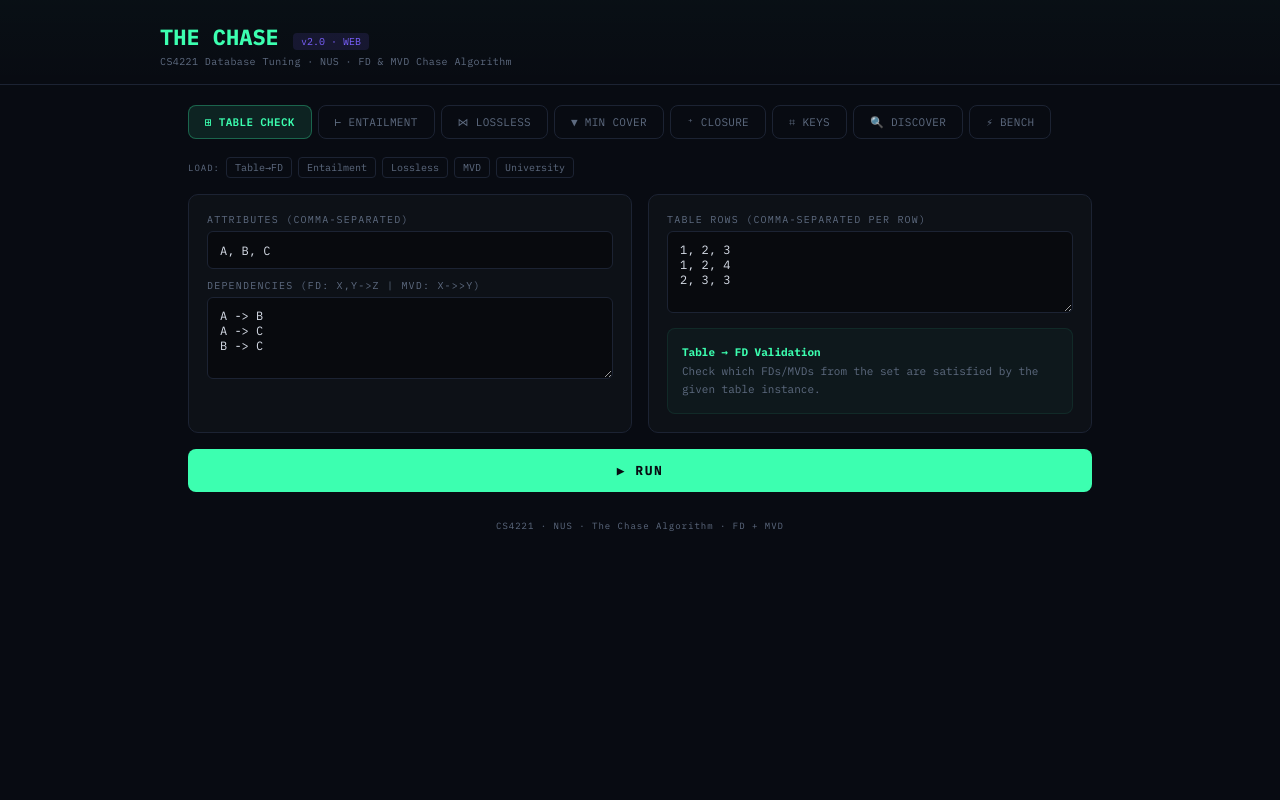
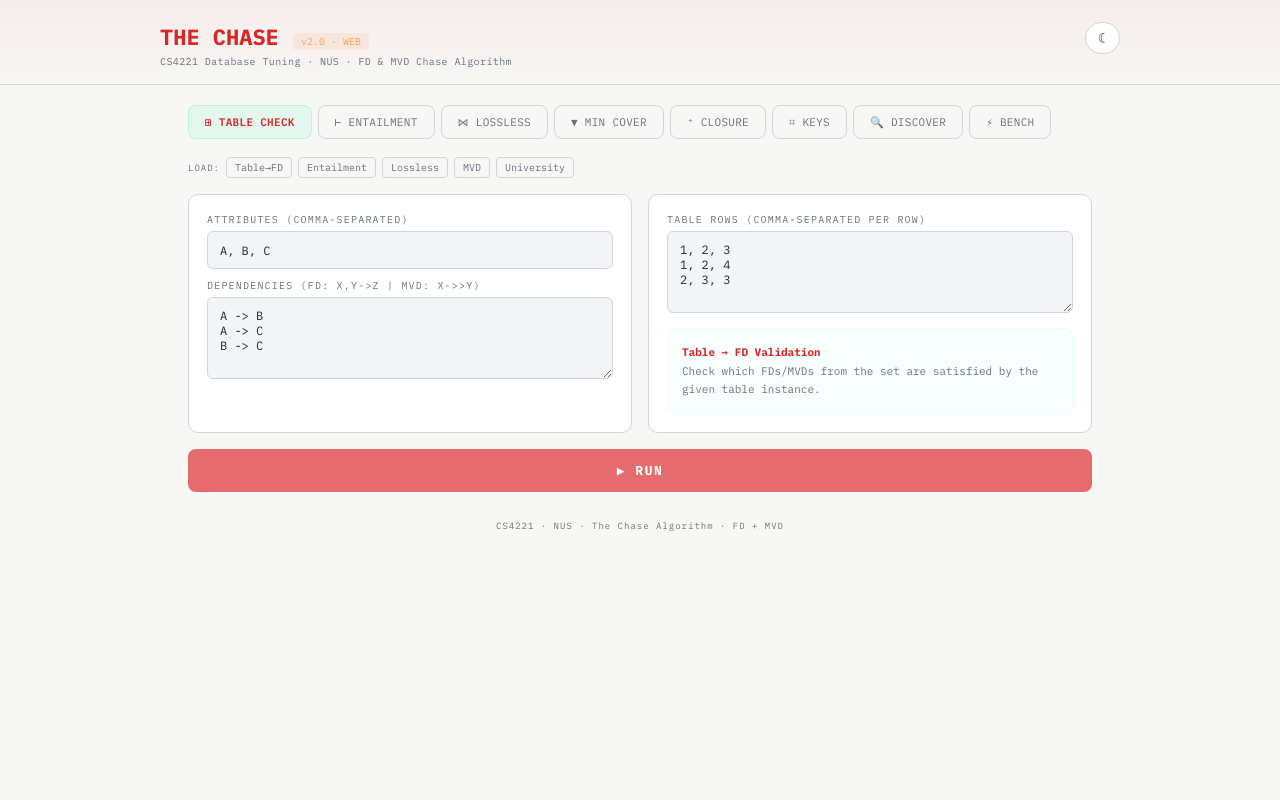
Before and after one commit to raynertjx/cs4221-chase, a Flask app: page / in a window 1280 px wide. Run offline with Flask 3, Linux system fonts and the light colour scheme.

Commit message:
add light mode and theme toggle button

```diff
--- a/web/templates/index.html
+++ b/web/templates/index.html
@@ -21,6 +21,18 @@
     --mono: 'IBM Plex Mono', monospace;
     --sans: 'DM Sans', sans-serif;
   }
+  body[data-theme="light"] {
+    --accent: #D62828;
+    --accent2: #F4A261;
+    --red: #D62828;
+    --yellow: #FCBF49;
+    --text: #1F2937;
+    --dim: #6B7280;
+    --bg: #F7F7F5;
+    --surface: #FFFFFF;
+    --surface2: #F8FAFC;
+    --border: #D1D5DB;
+  }
   * { box-sizing: border-box; margin: 0; padding: 0; }
   body { background: var(--bg); color: var(--text); font-family: var(--sans); min-height: 100vh; }
   ::selection { background: rgba(60,255,176,.25); }
@@ -30,10 +42,19 @@
   /* Layout */
   .header { border-bottom: 1px solid var(--border); padding: 22px 28px 16px;
     background: linear-gradient(180deg, rgba(60,255,176,.02), transparent); }
+  body[data-theme="light"] .header { background: linear-gradient(180deg, rgba(229,107,111,.08), transparent); }
+  .header-top { display: flex; justify-content: space-between; align-items: flex-start; gap: 16px; }
+  .header-copy { min-width: 0; }
   .header h1 { font-family: var(--mono); font-size: 22px; font-weight: 700; color: var(--accent); display: inline; }
   .header .badge { font-family: var(--mono); font-size: 10px; color: var(--accent2);
     background: rgba(123,97,255,.12); padding: 2px 8px; border-radius: 4px; margin-left: 10px; }
+  body[data-theme="light"] .header .badge { background: rgba(244,162,97,.14); }
   .header p { font-family: var(--mono); font-size: 10px; color: var(--dim); margin-top: 4px; letter-spacing: .4px; }
+  .theme-toggle { padding: 8px 12px; background: var(--surface); border: 1px solid var(--border); border-radius: 999px;
+    color: var(--text); cursor: pointer; font-family: var(--mono); font-size: 10px; font-weight: 600;
+    letter-spacing: .8px; text-transform: uppercase; transition: border-color .15s, color .15s, background .15s; }
+  .theme-toggle:hover { border-color: var(--accent); color: var(--accent); }
+  .theme-icon { font-size: 14px; line-height: 1; display: block; }
   .container { max-width: 960px; margin: 0 auto; padding: 20px 28px; }
 
   /* Tabs */
@@ -63,6 +84,12 @@
   .field input, .field textarea { width: 100%; padding: 10px 12px; background: rgba(0,0,0,.4);
     border: 1px solid var(--border); border-radius: 6px; color: var(--text); font-family: var(--mono);
     font-size: 12px; outline: none; resize: vertical; }
+  body[data-theme="light"] .field input,
+  body[data-theme="light"] .field textarea {
+    background: #F3F4F6;
+    border-color: #D1D5DB;
+    color: #1F2937;
+  }
   .field input { height: 38px; }
   .field input:focus, .field textarea:focus { border-color: var(--accent); }
 
@@ -70,6 +97,7 @@
   .run-btn { width: 100%; padding: 13px; background: var(--accent); color: #080B12; border: none;
     border-radius: 8px; font-family: var(--mono); font-size: 13px; font-weight: 700; cursor: pointer;
     letter-spacing: 1.5px; text-transform: uppercase; transition: filter .15s; }
+  body[data-theme="light"] .run-btn { background: #E56B6F; color: #FFFFFF; }
   .run-btn:hover { filter: brightness(1.12); }
   .run-btn:disabled { opacity: .5; cursor: wait; }
 
@@ -113,6 +141,7 @@
   /* FD badges */
   .fd-badge { display: inline-block; padding: 4px 10px; background: var(--surface2); border: 1px solid var(--border);
     border-radius: 4px; font-family: var(--mono); font-size: 12px; color: var(--text); margin: 3px; }
+  body[data-theme="light"] .fd-badge { background: #F1F5F9; border-color: #E5E7EB; }
 
   /* Key badges */
   .key-badge { padding: 8px 16px; background: rgba(60,255,176,.06); border: 1px solid rgba(60,255,176,.15);
@@ -148,9 +177,16 @@
 
 <div class="header">
   <div class="container" style="padding:0">
-    <h1>THE CHASE</h1>
-    <span class="badge">v2.0 · WEB</span>
-    <p>CS4221 Database Tuning · NUS · FD &amp; MVD Chase Algorithm</p>
+    <div class="header-top">
+      <div class="header-copy">
+        <h1>THE CHASE</h1>
+        <span class="badge">v2.0 · WEB</span>
+        <p>CS4221 Database Tuning · NUS · FD &amp; MVD Chase Algorithm</p>
+      </div>
+      <button class="theme-toggle" id="themeToggle" type="button" onclick="toggleTheme()" aria-label="Toggle theme" title="Toggle theme">
+        <span class="theme-icon" id="themeIcon">☀</span>
+      </button>
+    </div>
   </div>
 </div>
 
@@ -209,6 +245,7 @@ B -> C</textarea>
 <script>
 // ── State ───────────────────────────────────────────────────────────────────
 let currentTab = 'table_check';
+const THEME_KEY = 'chase-theme';
 
 const EXAMPLES = {
   tableCheck: { attrs: 'A, B, C', fds: 'A -> B\nA -> C\nB -> C', table: '1, 2, 3\n1, 2, 4\n2, 3, 3' },
@@ -243,6 +280,27 @@ const RIGHT_PANELS = {
     <div class="info-box"><strong>FD Discovery</strong><br>Discover minimal FDs from a table using partition refinement.</div>`,
   bench: `<div class="info-box"><strong>Benchmark</strong><br>Time closure, minimal cover, entailment, and candidate keys on random FD sets of increasing size. Also runs FD-only vs FD+MVD ablation.</div>`,
 };
+
+// ── Theme ───────────────────────────────────────────────────────────────────
+function applyTheme(theme) {
+  document.body.dataset.theme = theme;
+  const btn = document.getElementById('themeToggle');
+  const icon = document.getElementById('themeIcon');
+  if (icon) icon.textContent = theme === 'light' ? '☾' : '☀';
+  if (btn) btn.setAttribute('aria-label', theme === 'light' ? 'Switch to dark mode' : 'Switch to light mode');
+}
+
+function toggleTheme() {
+  const next = document.body.dataset.theme === 'light' ? 'dark' : 'light';
+  localStorage.setItem(THEME_KEY, next);
+  applyTheme(next);
+}
+
+function getInitialTheme() {
+  const saved = localStorage.getItem(THEME_KEY);
+  if (saved === 'light' || saved === 'dark') return saved;
+  return window.matchMedia('(prefers-color-scheme: light)').matches ? 'light' : 'dark';
+}
 
 // ── Tab switching ───────────────────────────────────────────────────────────
 document.querySelectorAll('.tab').forEach(btn => {
@@ -569,6 +627,7 @@ function renderDataTable(rows, attrs) {
 }
 
 // Init right panel
+applyTheme(getInitialTheme());
 document.getElementById('right-panel').innerHTML = RIGHT_PANELS['table_check'];
 </script>
 </body>
```
